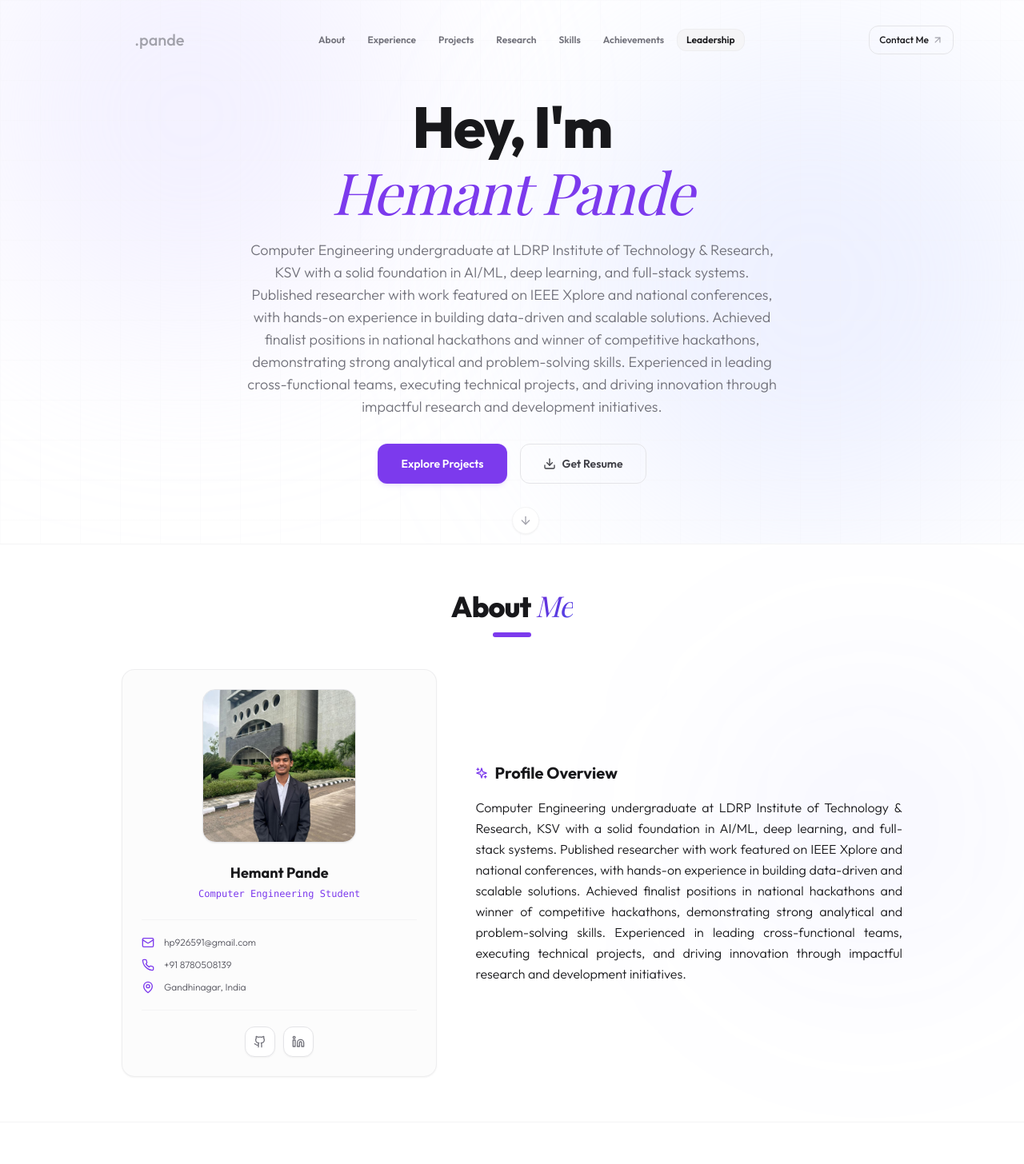
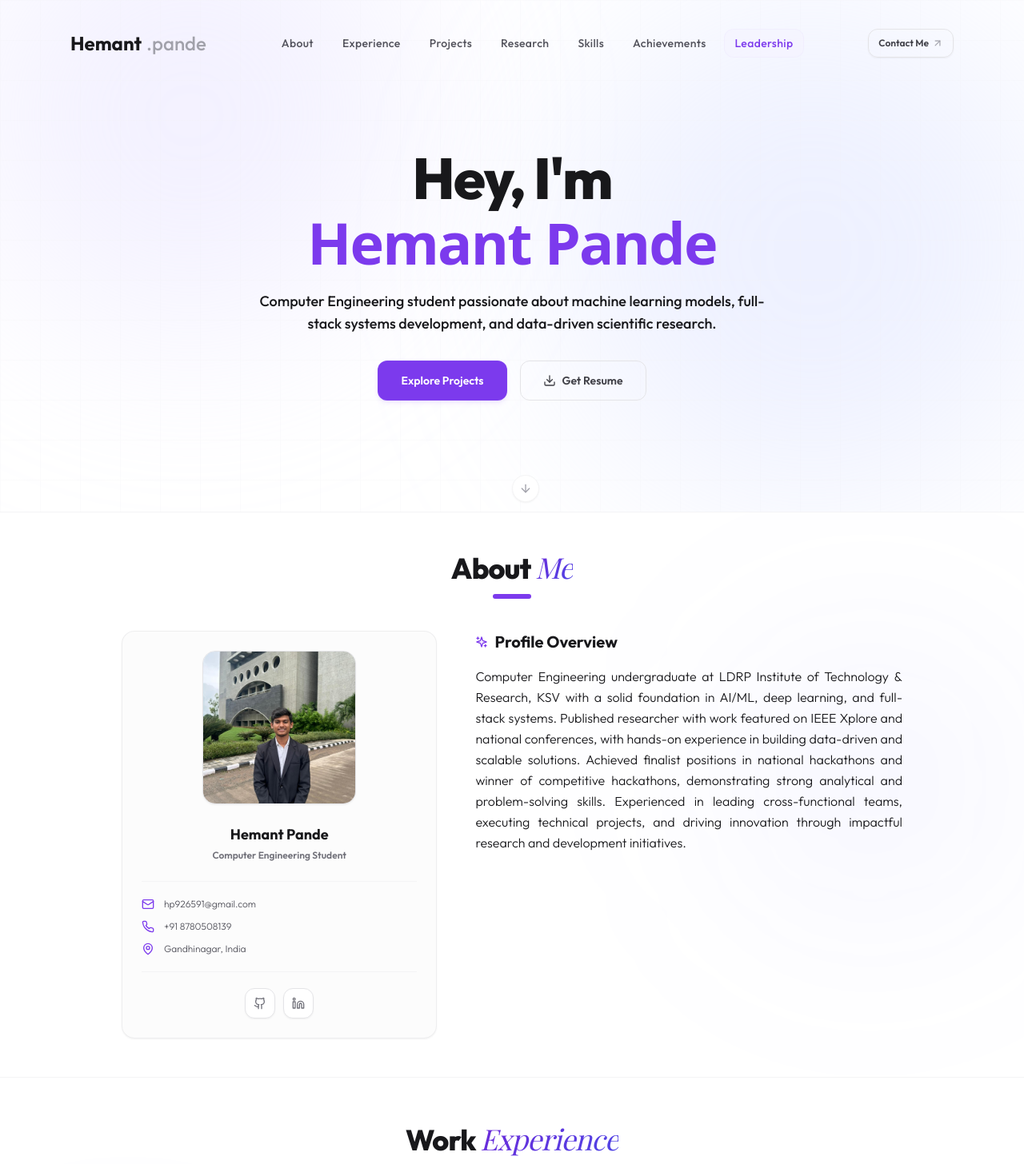
Before and after one commit to HEMANT-PANDE/hemant-portfolio, a React (Vite) app: page / in a window 1280 px wide. Shown: the top 1456 px of the page at 80% size. Built offline with nearby package versions, Linux system fonts and the light colour scheme; a web font is replaced by a local one.

Commit message:
Updated About me Section

```diff
--- a/src/components/About.jsx
+++ b/src/components/About.jsx
@@ -5,7 +5,7 @@ import { Card, CardContent } from './ui/card';
 
 export default function About({ data }) {
   return (
-    <section id="about" className="py-14 relative overflow-hidden bg-white border-t border-zinc-100">
+    <section id="about" className="py-12 relative overflow-hidden bg-white border-t border-zinc-100">
       {/* Decorative ambient background orb */}
       <div className="absolute right-0 bottom-1/4 w-96 h-96 glowing-orb bg-indigo-500/5" />
 
@@ -18,7 +18,7 @@ export default function About({ data }) {
           <div className="h-1.5 w-12 rounded-full bg-violet-600 mt-3" />
         </div>
 
-        <div className="grid md:grid-cols-[0.85fr_1.15fr] gap-12 items-center">
+        <div className="grid md:grid-cols-[0.85fr_1.15fr] gap-12 items-start">
           {/* Left Column - Photo & Contact Links */}
           <motion.div
             initial={{ opacity: 0, y: 15 }}
@@ -39,11 +39,11 @@ export default function About({ data }) {
 
                 <div className="text-center mb-6">
                   <h3 className="text-lg font-bold text-zinc-900">{data.name}</h3>
-                  <p className="text-xs text-violet-600 font-mono mt-1">{data.title}</p>
+                  <p className="text-xs text-zinc-500 mt-1 font-semibold">{data.title}</p>
                 </div>
 
                 {/* Contact Items */}
-                <div className="w-full space-y-3 border-t border-zinc-100 pt-5 text-sm text-zinc-600">
+                <div className="w-full space-y-3 border-t border-zinc-100 pt-5 text-sm text-zinc-655 text-zinc-600">
                   <div className="flex items-center gap-3 hover:text-zinc-900 transition-colors">
                     <Mail className="h-4 w-4 text-violet-600 shrink-0" />
                     <a href={`mailto:${data.email}`} className="truncate font-light text-xs">{data.email}</a>
--- a/src/components/Hero.jsx
+++ b/src/components/Hero.jsx
@@ -4,8 +4,11 @@ import { Download, ArrowDown } from 'lucide-react';
 import { Button } from './ui/button';
 
 export default function Hero({ data }) {
+  // Shorter unique tagline to avoid summary repetition
+  const tagline = "Computer Engineering student passionate about machine learning models, full-stack systems development, and data-driven scientific research.";
+
   return (
-    <section id="hero" className="relative min-h-[85vh] flex items-center justify-center overflow-hidden bg-white pt-24 pb-12 px-6 sm:px-8">
+    <section id="hero" className="relative min-h-[80vh] flex items-center justify-center overflow-hidden bg-white pt-24 pb-12 px-6 sm:px-8">
       {/* Background Soft Gradients (Light Theme Orbs) */}
       <div className="absolute inset-0 z-0 overflow-hidden pointer-events-none">
         <motion.div
@@ -30,7 +33,7 @@ export default function Hero({ data }) {
           className="text-5xl sm:text-6xl md:text-7xl font-extrabold tracking-tight text-zinc-900 leading-[1.15]"
         >
           Hey, I'm <br />
-          <span className="font-serif-display font-normal italic text-violet-600 block mt-2">
+          <span className="font-extrabold font-sans text-violet-600 block mt-2">
             {data.name}
           </span>
         </motion.h1>
@@ -40,9 +43,9 @@ export default function Hero({ data }) {
           initial={{ opacity: 0, y: 15 }}
           animate={{ opacity: 1, y: 0 }}
           transition={{ duration: 0.8, delay: 0.2 }}
-          className="mt-6 max-w-2xl text-zinc-500 font-light text-base sm:text-lg leading-relaxed"
+          className="mt-6 max-w-2xl text-zinc-650 font-medium text-base sm:text-lg leading-relaxed"
         >
-          {data.summary}
+          {tagline}
         </motion.p>
 
         {/* Actions buttons */}
--- a/src/components/Navbar.jsx
+++ b/src/components/Navbar.jsx
@@ -45,35 +45,35 @@ export default function Navbar() {
   return (
     <nav className={`fixed top-4 left-1/2 -translate-x-1/2 w-[calc(100%-2rem)] max-w-6xl z-50 rounded-2xl transition-all duration-300 ${
       scrolled
-        ? 'glass-panel bg-white/70 border-zinc-200/60 py-2.5 shadow-md'
-        : 'bg-transparent py-4 border-transparent'
+        ? 'glass-panel bg-white/85 border-zinc-250 py-3 shadow-md'
+        : 'bg-transparent py-5 border-transparent'
     }`}>
       <div className="px-6 mx-auto">
         <div className="flex justify-between items-center">
-          {/* Logo */}
-          <a href="#" className="flex items-center gap-1.5 font-bold text-xl group select-none">
-            <span className="bg-gradient-to-r from-violet-650 to-indigo-650 bg-clip-text text-transparent group-hover:from-violet-500 group-hover:to-indigo-550 transition-colors">
+          {/* Logo - Solid visible colors */}
+          <a href="#" className="flex items-center gap-1.5 font-bold text-2xl group select-none">
+            <span className="text-zinc-900 group-hover:text-violet-600 transition-colors">
               Hemant
             </span>
             <span className="text-zinc-400 group-hover:text-zinc-500 transition-colors font-medium">.pande</span>
           </a>
 
-          {/* Desktop Navigation */}
-          <div className="hidden lg:flex items-center gap-1">
+          {/* Desktop Navigation - Larger Font & Clearer Weight */}
+          <div className="hidden lg:flex items-center gap-2">
             {navLinks.map((link) => (
               <a
                 key={link.href}
                 href={link.href}
-                className={`px-3 py-1.5 text-xs font-semibold rounded-xl transition-all relative ${
+                className={`px-3.5 py-2 text-sm font-medium tracking-wide rounded-xl transition-all relative ${
                   activeSection === link.href
-                    ? 'text-zinc-900'
-                    : 'text-zinc-500 hover:text-zinc-800'
+                    ? 'text-violet-600 font-bold'
+                    : 'text-zinc-600 hover:text-zinc-900'
                 }`}
               >
                 {activeSection === link.href && (
                   <motion.div
                     layoutId="activeNavIndicator"
-                    className="absolute inset-0 bg-zinc-100/80 border border-zinc-200/40 rounded-xl -z-10"
+                    className="absolute inset-0 bg-violet-50/60 border border-violet-100/50 rounded-xl -z-10"
                     transition={{ type: 'spring', stiffness: 380, damping: 30 }}
                   />
                 )}
@@ -87,7 +87,7 @@ export default function Navbar() {
             <Button
               variant="outline"
               size="sm"
-              className="border-zinc-200 text-zinc-650 hover:text-zinc-900 text-xs gap-1 hover:border-violet-500/20 hover:bg-zinc-50 transition-all rounded-xl"
+              className="border-zinc-200 text-zinc-700 hover:text-zinc-900 text-xs font-semibold gap-1 hover:border-violet-500/30 hover:bg-zinc-50 transition-all rounded-xl shadow-sm"
               onClick={() => document.querySelector('#contact')?.scrollIntoView({ behavior: 'smooth' })}
             >
               Contact Me
@@ -98,9 +98,9 @@ export default function Navbar() {
           {/* Mobile Menu Button */}
           <button
             onClick={() => setIsOpen(!isOpen)}
-            className="lg:hidden text-zinc-500 hover:text-zinc-800 p-1.5 hover:bg-zinc-100 border border-transparent hover:border-zinc-200/50 rounded-xl transition-all cursor-pointer"
+            className="lg:hidden text-zinc-600 hover:text-zinc-900 p-1.5 hover:bg-zinc-100 border border-transparent hover:border-zinc-200 rounded-xl transition-all cursor-pointer"
           >
-            {isOpen ? <X size={20} /> : <Menu size={20} />}
+            {isOpen ? <X size={22} /> : <Menu size={22} />}
           </button>
         </div>
 
@@ -112,7 +112,7 @@ export default function Navbar() {
               animate={{ opacity: 1, height: 'auto', marginTop: 12 }}
               exit={{ opacity: 0, height: 0, marginTop: 0 }}
               transition={{ duration: 0.2 }}
-              className="lg:hidden overflow-hidden border-t border-zinc-100"
+              className="lg:hidden overflow-hidden border-t border-zinc-155"
             >
               <div className="flex flex-col gap-2 py-4">
                 {navLinks.map((link) => (
@@ -123,7 +123,7 @@ export default function Navbar() {
                     className={`px-3 py-2 text-sm font-semibold rounded-xl transition-all ${
                       activeSection === link.href
                         ? 'text-violet-600 bg-violet-50 border border-violet-100'
-                        : 'text-zinc-500 hover:text-zinc-900 hover:bg-zinc-50 border border-transparent'
+                        : 'text-zinc-605 hover:text-zinc-900 hover:bg-zinc-50 border border-transparent'
                     }`}
                   >
                     {link.label}
@@ -131,7 +131,7 @@ export default function Navbar() {
                 ))}
                 <div className="pt-2 border-t border-zinc-100 mt-2">
                   <Button
-                    className="w-full text-xs gap-1.5 cursor-pointer"
+                    className="w-full text-xs gap-1.5 cursor-pointer font-semibold"
                     size="sm"
                     onClick={() => {
                       setIsOpen(false);
```
